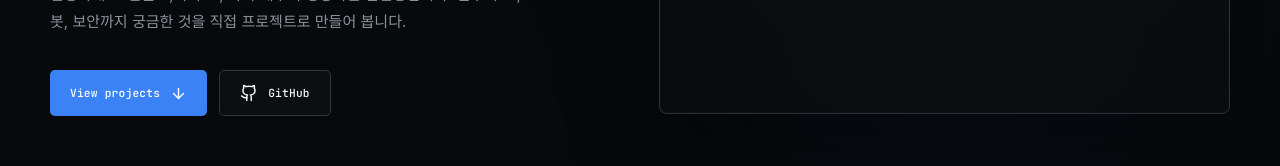
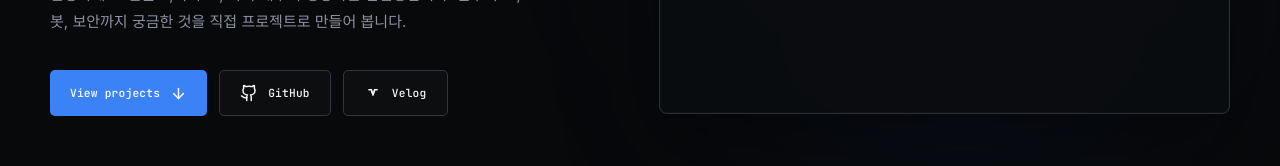
Before and after one commit to luka0116kjh/portfolio-react, a React (Vite) app: page / in a window 1280 px wide. Shown: the part 492-658 px from the top of the page. Built offline with nearby package versions, Linux system fonts and the light colour scheme; a web font is replaced by a local one.

Commit message:
feat: add Velog icon and link to profile for enhanced connectivity

```diff
--- a/src/App.css
+++ b/src/App.css
@@ -206,6 +206,8 @@ input {
 
 .hero-actions {
   display: flex;
+  flex-wrap: wrap;
+  align-items: center;
   gap: 12px;
   margin-top: 34px;
 }
--- a/src/App.jsx
+++ b/src/App.jsx
@@ -32,6 +32,23 @@ const GithubIcon = ({ size = 18 }) => (
   </svg>
 )
 
+const VelogIcon = ({ size = 18 }) => (
+  <svg
+    aria-hidden="true"
+    width={size}
+    height={size}
+    viewBox="0 0 24 24"
+    fill="none"
+    stroke="currentColor"
+    strokeWidth="2"
+    strokeLinecap="round"
+    strokeLinejoin="round"
+  >
+    <path d="M6.5 7.5h3.2l2.3 7 2.3-7h3.2" />
+    <path d="M9.7 7.5 12 14.5l2.3-7" />
+  </svg>
+)
+
 const profile = {
   name: 'Luka',
   shortName: 'LK',
@@ -39,6 +56,7 @@ const profile = {
   role: 'Programmer & Builder',
   bio: '안녕하세요. 만들고, 부수고, 다시 배우며 성장하는 김진형입니다. 웹부터 AI, 로봇, 보안까지 궁금한 것을 직접 프로젝트로 만들어 봅니다.',
   github: 'https://github.com/luka0116kjh',
+  velog: 'https://velog.io/@luka0116kjh/posts',
   email: 'mailto:kjh08116@naver.com',
 }
 
@@ -558,6 +576,9 @@ export default function App() {
               <a className="button secondary" href={profile.github} target="_blank" rel="noreferrer">
                 <GithubIcon size={18} /> GitHub
               </a>
+              <a className="button secondary" href={profile.velog} target="_blank" rel="noopener noreferrer">
+                <VelogIcon size={18} /> Velog
+              </a>
             </div>
           </FadeIn>
           <FadeIn className="hero-terminal" delay={0.15}>
```
